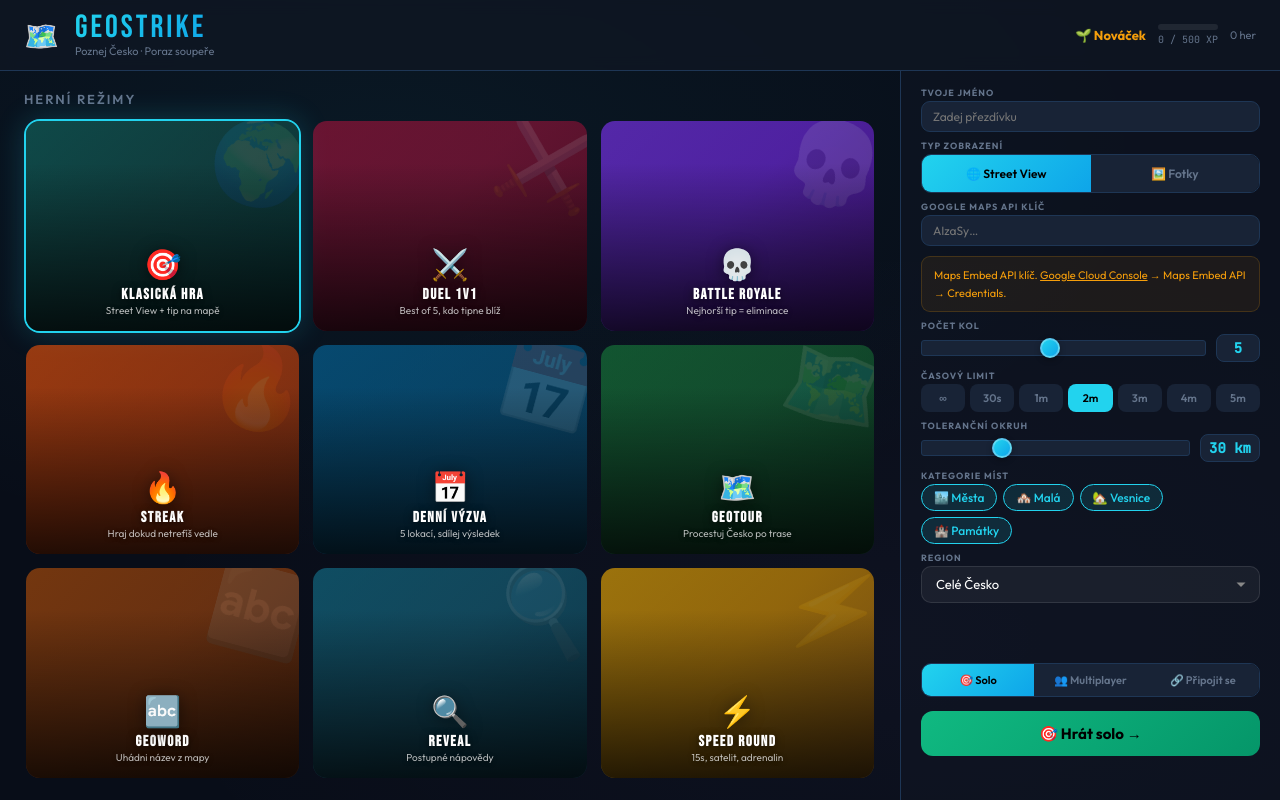
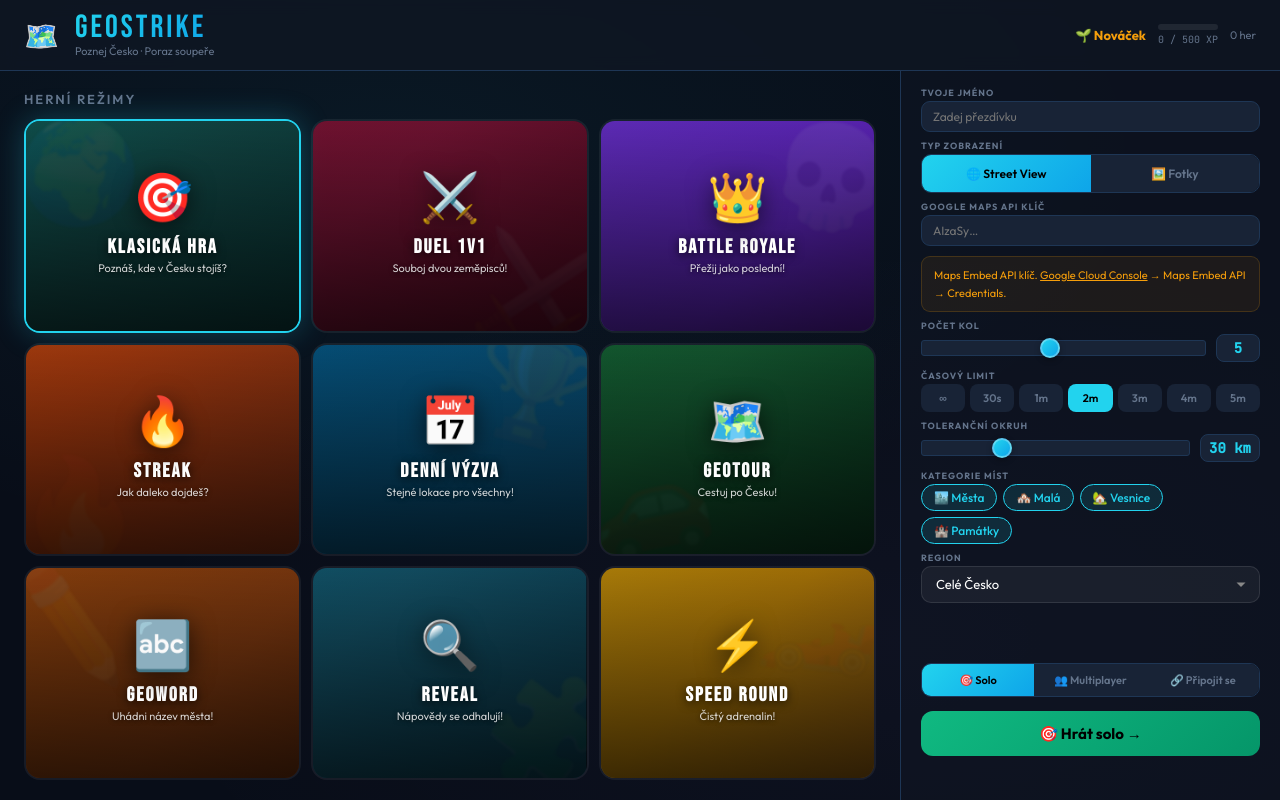
Before and after one commit to JVojtasek/ceskygeo-multiplayer, a website: page public/index.html in a window 1280 px wide. Drawn offline with nearby package versions, Linux system fonts and the light colour scheme.

Commit message:
Animated mode cards with mascots, bigger icons, hover descriptions
- 48px floating animated icons (float animation)
- 100px mascot emoji watermarks on each card (scale up on hover)
- Hover reveals "how to play" description for each mode
- Bigger 20px Bebas Neue titles with letter spacing
- Catchy Czech descriptions explaining each mode
- Cards darken on hover to make expanded text readable
- Each card has unique mascot position and rotation

Co-Authored-By: Claude Opus 4.6 (1M context) <noreply@anthropic.com>

```diff
--- a/public/index.html
+++ b/public/index.html
@@ -147,31 +147,48 @@ button,input{font-family:'Outfit',sans-serif}
 
 /* Mode grid */
 .mode-grid{display:grid;grid-template-columns:repeat(3,1fr);gap:10px;flex:1}
-.mode-card{position:relative;overflow:hidden;border-radius:16px;padding:0;text-align:center;cursor:pointer;transition:all .25s;display:flex;flex-direction:column;align-items:center;justify-content:flex-end;border:2px solid transparent;min-height:0}
-.mode-card::before{content:'';position:absolute;inset:0;z-index:0;opacity:.7;transition:opacity .3s}
-.mode-card::after{content:'';position:absolute;inset:0;background:linear-gradient(180deg,transparent 20%,rgba(0,0,0,.75) 100%);z-index:1}
-.mode-card:hover{transform:translateY(-3px);box-shadow:0 8px 32px rgba(0,0,0,.4)}
+.mode-card{position:relative;overflow:hidden;border-radius:16px;padding:0;text-align:center;cursor:pointer;transition:all .3s;display:flex;flex-direction:column;align-items:center;justify-content:center;border:2px solid rgba(255,255,255,.06);min-height:0}
+.mode-card::before{content:'';position:absolute;inset:0;z-index:0;opacity:.85;transition:opacity .3s}
+.mode-card::after{content:'';position:absolute;inset:0;background:linear-gradient(180deg,rgba(0,0,0,.1) 0%,rgba(0,0,0,.65) 100%);z-index:1;transition:background .3s}
+.mode-card:hover{transform:translateY(-4px);box-shadow:0 12px 40px rgba(0,0,0,.5)}
 .mode-card:hover::before{opacity:1}
-.mode-card.selected{border-color:var(--accent);box-shadow:0 0 30px rgba(34,211,238,.2)}
-.mode-card-inner{position:relative;z-index:2;padding:12px 10px 14px;width:100%}
-.mode-card-icon{font-size:30px;margin-bottom:2px;filter:drop-shadow(0 2px 8px rgba(0,0,0,.5))}
-.mode-card-title{font-size:15px;font-weight:900;color:#fff;text-shadow:0 2px 8px rgba(0,0,0,.6);font-family:'Bebas Neue',sans-serif;letter-spacing:1.5px}
-.mode-card-desc{font-size:10px;color:rgba(255,255,255,.7);line-height:1.3;text-shadow:0 1px 4px rgba(0,0,0,.5)}
+.mode-card:hover::after{background:linear-gradient(180deg,rgba(0,0,0,.3) 0%,rgba(0,0,0,.85) 100%)}
+.mode-card.selected{border-color:var(--accent);box-shadow:0 0 30px rgba(34,211,238,.25)}
+/* Default state: icon big + title visible, desc hidden */
+.mode-card-inner{position:relative;z-index:2;padding:10px 12px 14px;width:100%;display:flex;flex-direction:column;align-items:center;transition:all .3s}
+.mode-card-icon{font-size:48px;margin-bottom:4px;filter:drop-shadow(0 4px 12px rgba(0,0,0,.6));transition:all .3s;animation:float 3s ease-in-out infinite}
+.mode-card-title{font-size:20px;font-weight:900;color:#fff;text-shadow:0 2px 10px rgba(0,0,0,.7);font-family:'Bebas Neue',sans-serif;letter-spacing:2px;transition:all .3s}
+.mode-card-desc{font-size:11px;color:rgba(255,255,255,.8);line-height:1.35;text-shadow:0 1px 4px rgba(0,0,0,.6);margin-top:2px;transition:all .3s}
+.mode-card-how{font-size:10px;color:rgba(255,255,255,.65);line-height:1.4;max-height:0;overflow:hidden;transition:max-height .4s ease,opacity .3s,margin .3s;opacity:0;margin-top:0;text-shadow:0 1px 3px rgba(0,0,0,.5)}
+.mode-card:hover .mode-card-how{max-height:80px;opacity:1;margin-top:6px}
+.mode-card:hover .mode-card-icon{font-size:36px;margin-bottom:2px}
+/* Animated mascot/character on each card */
+.card-mascot{position:absolute;z-index:0;font-size:100px;opacity:.08;pointer-events:none;transition:all .5s;filter:blur(1px)}
+.mode-card:hover .card-mascot{opacity:.15;transform:scale(1.1);filter:blur(0)}
+/* Card bg colors */
+.mc-1::before{background:linear-gradient(135deg,#0f766e,#134e4a,#042f2e);background-size:200% 200%;animation:shimmer 8s ease infinite}
+.mc-2::before{background:linear-gradient(135deg,#9f1239,#881337,#4c0519);background-size:200% 200%;animation:shimmer 9s ease infinite}
+.mc-3::before{background:linear-gradient(135deg,#7c3aed,#6d28d9,#3b0764);background-size:200% 200%;animation:shimmer 7s ease infinite}
+.mc-4::before{background:linear-gradient(135deg,#ea580c,#c2410c,#7c2d12);background-size:200% 200%;animation:shimmer 10s ease infinite}
+.mc-5::before{background:linear-gradient(135deg,#0369a1,#075985,#0c4a6e);background-size:200% 200%;animation:shimmer 8s ease infinite}
+.mc-6::before{background:linear-gradient(135deg,#15803d,#166534,#052e16);background-size:200% 200%;animation:shimmer 9s ease infinite}
+.mc-7::before{background:linear-gradient(135deg,#b45309,#92400e,#451a03);background-size:200% 200%;animation:shimmer 7s ease infinite}
+.mc-8::before{background:linear-gradient(135deg,#0e7490,#155e75,#083344);background-size:200% 200%;animation:shimmer 10s ease infinite}
+.mc-9::before{background:linear-gradient(135deg,#eab308,#ca8a04,#713f12);background-size:200% 200%;animation:shimmer 8s ease infinite}
+/* Mascot positions */
+.mc-1 .card-mascot{top:-15px;left:-10px;transform:rotate(-10deg)}
+.mc-2 .card-mascot{bottom:-20px;right:-15px;transform:rotate(12deg)}
+.mc-3 .card-mascot{top:-10px;right:-20px;transform:rotate(8deg)}
+.mc-4 .card-mascot{bottom:-15px;left:-10px;transform:rotate(-5deg)}
+.mc-5 .card-mascot{top:-20px;right:-10px;transform:rotate(15deg)}
+.mc-6 .card-mascot{bottom:-10px;left:-15px;transform:rotate(-12deg)}
+.mc-7 .card-mascot{top:-10px;left:-15px;transform:rotate(10deg)}
+.mc-8 .card-mascot{bottom:-15px;right:-20px;transform:rotate(-8deg)}
+.mc-9 .card-mascot{top:-15px;right:-10px;transform:rotate(5deg)}
+@keyframes shimmer{0%,100%{background-position:0% 50%}50%{background-position:100% 50%}}
+@keyframes float{0%,100%{transform:translateY(0)}50%{transform:translateY(-6px)}}
 .mode-card.locked{opacity:.4;pointer-events:none}
 .mode-card.locked::after{content:'🔒';position:absolute;top:8px;right:8px;font-size:14px}
-/* Unique card backgrounds */
-.mode-card:nth-child(1)::before{background:linear-gradient(135deg,#0f766e,#134e4a,#042f2e);background-size:200% 200%;animation:shimmer 8s ease infinite}
-.mode-card:nth-child(2)::before{background:linear-gradient(135deg,#9f1239,#881337,#4c0519);background-size:200% 200%;animation:shimmer 8s ease infinite}
-.mode-card:nth-child(3)::before{background:linear-gradient(135deg,#7c3aed,#6d28d9,#3b0764);background-size:200% 200%;animation:shimmer 8s ease infinite}
-.mode-card:nth-child(4)::before{background:linear-gradient(135deg,#ea580c,#c2410c,#7c2d12);background-size:200% 200%;animation:shimmer 8s ease infinite}
-.mode-card:nth-child(5)::before{background:linear-gradient(135deg,#0369a1,#075985,#0c4a6e);background-size:200% 200%;animation:shimmer 8s ease infinite}
-.mode-card:nth-child(6)::before{background:linear-gradient(135deg,#15803d,#166534,#052e16);background-size:200% 200%;animation:shimmer 8s ease infinite}
-.mode-card:nth-child(7)::before{background:linear-gradient(135deg,#b45309,#92400e,#451a03);background-size:200% 200%;animation:shimmer 8s ease infinite}
-.mode-card:nth-child(8)::before{background:linear-gradient(135deg,#0e7490,#155e75,#083344);background-size:200% 200%;animation:shimmer 8s ease infinite}
-.mode-card:nth-child(9)::before{background:linear-gradient(135deg,#eab308,#ca8a04,#713f12);background-size:200% 200%;animation:shimmer 8s ease infinite}
-/* Decorative shapes on cards */
-.mode-card .card-deco{position:absolute;z-index:0;opacity:.12;font-size:80px;top:-10px;right:-10px;transform:rotate(15deg);pointer-events:none}
-@keyframes shimmer{0%,100%{background-position:0% 50%}50%{background-position:100% 50%}}
 
 /* Mini map in corner */
 #guess-wrap{position:absolute;bottom:20px;right:20px;width:280px;height:200px;z-index:900;border-radius:14px;overflow:hidden;border:2px solid rgba(34,211,238,.3);box-shadow:0 8px 32px rgba(0,0,0,.6);transition:width .35s ease,height .35s ease;background:#111827;transform-origin:bottom right}
@@ -372,76 +389,85 @@ button,input{font-family:'Outfit',sans-serif}
     <div class="lobby-left">
       <h2>Herní režimy</h2>
       <div class="mode-grid" id="mode-grid">
-        <div class="mode-card selected" onclick="selectMode('classic')">
-          <span class="card-deco">🌍</span>
+        <div class="mode-card mc-1 selected" onclick="selectMode('classic')">
+          <span class="card-mascot">🌍</span>
           <div class="mode-card-inner">
             <div class="mode-card-icon">🎯</div>
             <div class="mode-card-title">KLASICKÁ HRA</div>
-            <div class="mode-card-desc">Street View + tip na mapě</div>
+            <div class="mode-card-desc">Poznáš, kde v Česku stojíš?</div>
+            <div class="mode-card-how">Rozhlédni se ve Street View a klikni na mapu, kde si myslíš, že jsi. Čím blíž, tím víc bodů!</div>
           </div>
         </div>
-        <div class="mode-card" onclick="selectMode('duel')">
-          <span class="card-deco">⚔️</span>
+        <div class="mode-card mc-2" onclick="selectMode('duel')">
+          <span class="card-mascot">⚔️</span>
           <div class="mode-card-inner">
             <div class="mode-card-icon">⚔️</div>
             <div class="mode-card-title">DUEL 1v1</div>
-            <div class="mode-card-desc">Best of 5, kdo tipne blíž</div>
+            <div class="mode-card-desc">Souboj dvou zeměpisců!</div>
+            <div class="mode-card-how">Best of 5 kol proti soupeři. Kdo tipne blíž k cíli, vyhrává kolo. Poraz kamaráda!</div>
           </div>
         </div>
-        <div class="mode-card" onclick="selectMode('battleRoyale')">
-          <span class="card-deco">💀</span>
+        <div class="mode-card mc-3" onclick="selectMode('battleRoyale')">
+          <span class="card-mascot">💀</span>
           <div class="mode-card-inner">
-            <div class="mode-card-icon">💀</div>
+            <div class="mode-card-icon">👑</div>
             <div class="mode-card-title">BATTLE ROYALE</div>
-            <div class="mode-card-desc">Nejhorší tip = eliminace</div>
+            <div class="mode-card-desc">Přežij jako poslední!</div>
+            <div class="mode-card-how">3–10 hráčů. Každé kolo vypadne ten s nejhorším tipem. Poslední přeživší vyhrává!</div>
           </div>
         </div>
-        <div class="mode-card" onclick="selectMode('streak')">
-          <span class="card-deco">🔥</span>
+        <div class="mode-card mc-4" onclick="selectMode('streak')">
+          <span class="card-mascot">🔥</span>
           <div class="mode-card-inner">
             <div class="mode-card-icon">🔥</div>
             <div class="mode-card-title">STREAK</div>
-            <div class="mode-card-desc">Hraj dokud netrefíš vedle</div>
+            <div class="mode-card-desc">Jak daleko dojdeš?</div>
+            <div class="mode-card-how">Nekonečná kola. Trefíš se do okruhu → pokračuješ. Netrefíš → konec! Pokoř svůj rekord.</div>
           </div>
         </div>
-        <div class="mode-card" onclick="selectMode('daily')">
-          <span class="card-deco">📅</span>
+        <div class="mode-card mc-5" onclick="selectMode('daily')">
+          <span class="card-mascot">🏆</span>
           <div class="mode-card-inner">
             <div class="mode-card-icon">📅</div>
             <div class="mode-card-title">DENNÍ VÝZVA</div>
-            <div class="mode-card-desc">5 lokací, sdílej výsledek</div>
+            <div class="mode-card-desc">Stejné lokace pro všechny!</div>
+            <div class="mode-card-how">5 lokací které jsou dnes stejné pro všechny hráče. Sdílej výsledek a porovnej se s ostatními!</div>
           </div>
         </div>
-        <div class="mode-card" onclick="selectMode('geotour')">
-          <span class="card-deco">🗺️</span>
+        <div class="mode-card mc-6" onclick="selectMode('geotour')">
+          <span class="card-mascot">🚗</span>
           <div class="mode-card-inner">
             <div class="mode-card-icon">🗺️</div>
             <div class="mode-card-title">GEOTOUR</div>
-            <div class="mode-card-desc">Procestuj Česko po trase</div>
+            <div class="mode-card-desc">Cestuj po Česku!</div>
+            <div class="mode-card-how">Vyber si trasu a procestuj Česko. Na zastávkách hádej města a odpovídej na kvízy o místech.</div>
           </div>
         </div>
-        <div class="mode-card" onclick="selectMode('geoword')">
-          <span class="card-deco">🔤</span>
+        <div class="mode-card mc-7" onclick="selectMode('geoword')">
+          <span class="card-mascot">✏️</span>
           <div class="mode-card-inner">
             <div class="mode-card-icon">🔤</div>
             <div class="mode-card-title">GEOWORD</div>
-            <div class="mode-card-desc">Uhádni název z mapy</div>
+            <div class="mode-card-desc">Uhádni název města!</div>
+            <div class="mode-card-how">Vidíš kroužek na mapě — kde to je? Napiš název města. Čím rychleji, tím víc bodů získáš!</div>
           </div>
         </div>
-        <div class="mode-card" onclick="selectMode('reveal')">
-          <span class="card-deco">🔍</span>
+        <div class="mode-card mc-8" onclick="selectMode('reveal')">
+          <span class="card-mascot">🧩</span>
           <div class="mode-card-inner">
             <div class="mode-card-icon">🔍</div>
             <div class="mode-card-title">REVEAL</div>
-            <div class="mode-card-desc">Postupné nápovědy</div>
+            <div class="mode-card-desc">Nápovědy se odhalují!</div>
+            <div class="mode-card-how">Každých 10s nová nápověda: kraj, písmeno, mapa... Body klesají. Tipneš dřív = víc bodů!</div>
           </div>
         </div>
-        <div class="mode-card" onclick="selectMode('speed')">
-          <span class="card-deco">⚡</span>
+        <div class="mode-card mc-9" onclick="selectMode('speed')">
+          <span class="card-mascot">🏎️</span>
           <div class="mode-card-inner">
             <div class="mode-card-icon">⚡</div>
             <div class="mode-card-title">SPEED ROUND</div>
-            <div class="mode-card-desc">15s, satelit, adrenalin</div>
+            <div class="mode-card-desc">Čistý adrenalin!</div>
+            <div class="mode-card-how">10 kol, 15 sekund na každé. Jen satelitní snímek — žádný Street View. Zvládneš to?</div>
           </div>
         </div>
       </div>
```
